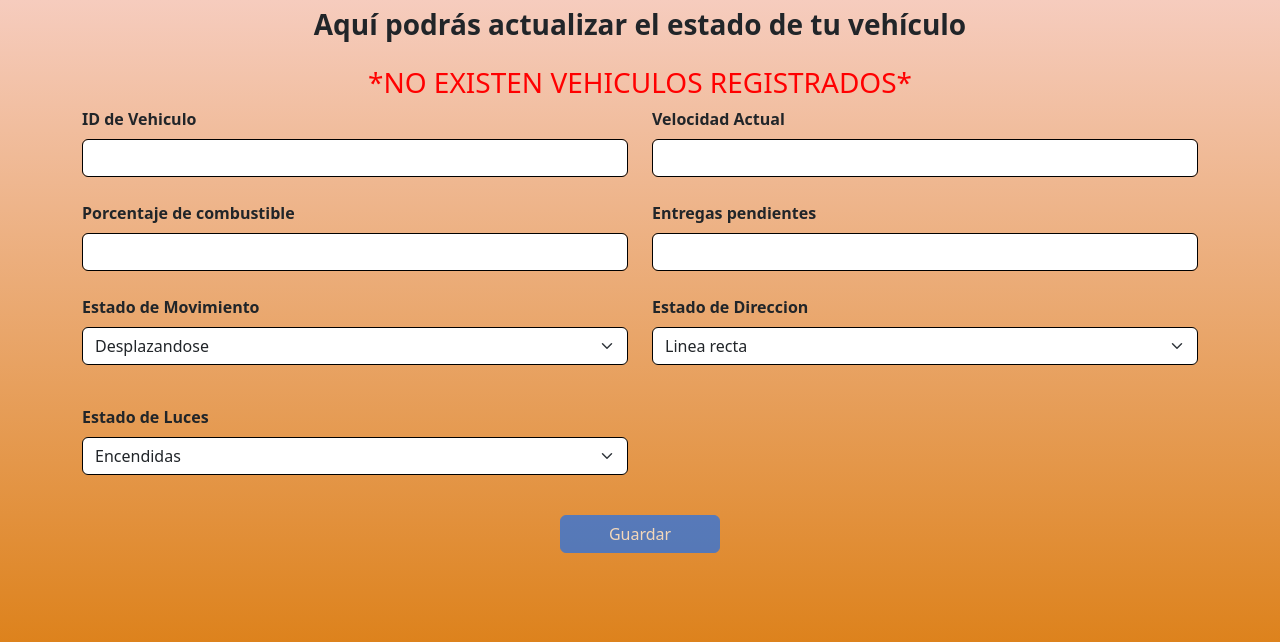
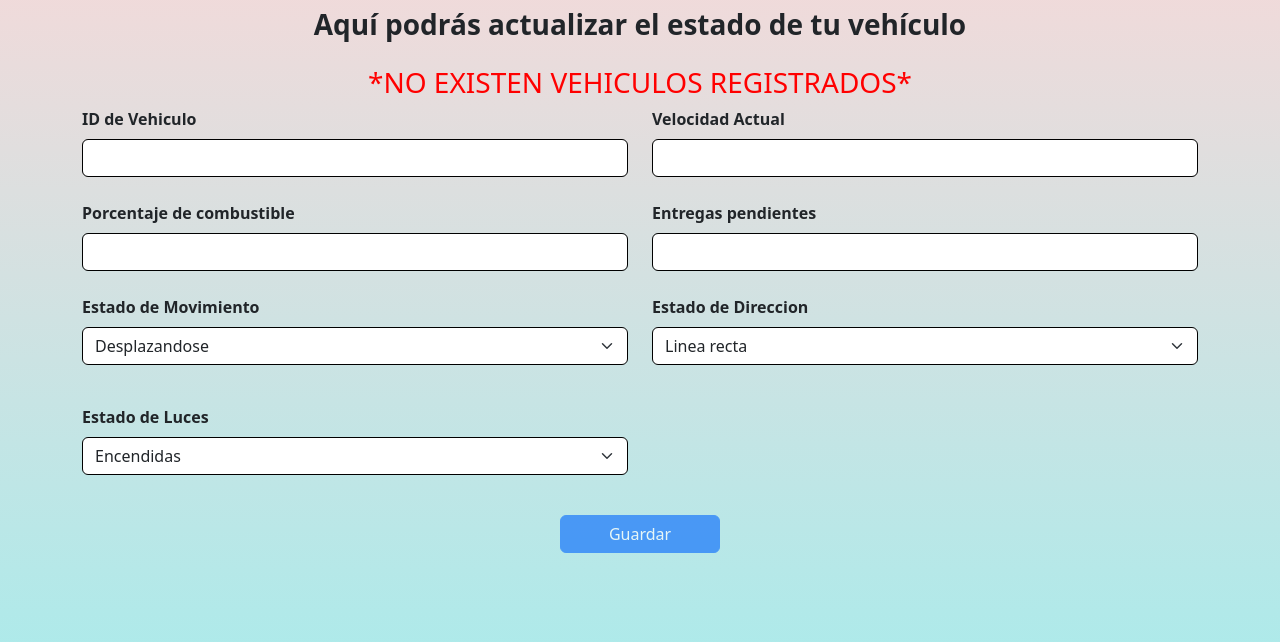
Before and after one commit to OscarAndd/EmpresaTransporteResponsiva, a plain HTML site: page conductor.html in a window 1280 px wide. Shown: the part 104-746 px from the top of the page. Drawn offline with nearby package versions, Linux system fonts and the light colour scheme.

Commit message:
retorno a color de fondo original

```diff
--- a/estilosPuntuales.css
+++ b/estilosPuntuales.css
@@ -1,4 +1,4 @@
 #index,#conductor,#eliminarhtml,#agregar,#consultar{
-    background-image: linear-gradient(rgb(250, 216, 216), rgb(219, 124, 15));
+    background-image: linear-gradient(rgb(250, 216, 216), rgb(169, 235, 235));
     /*color: rgb(14, 14, 163);*/
 }
```
